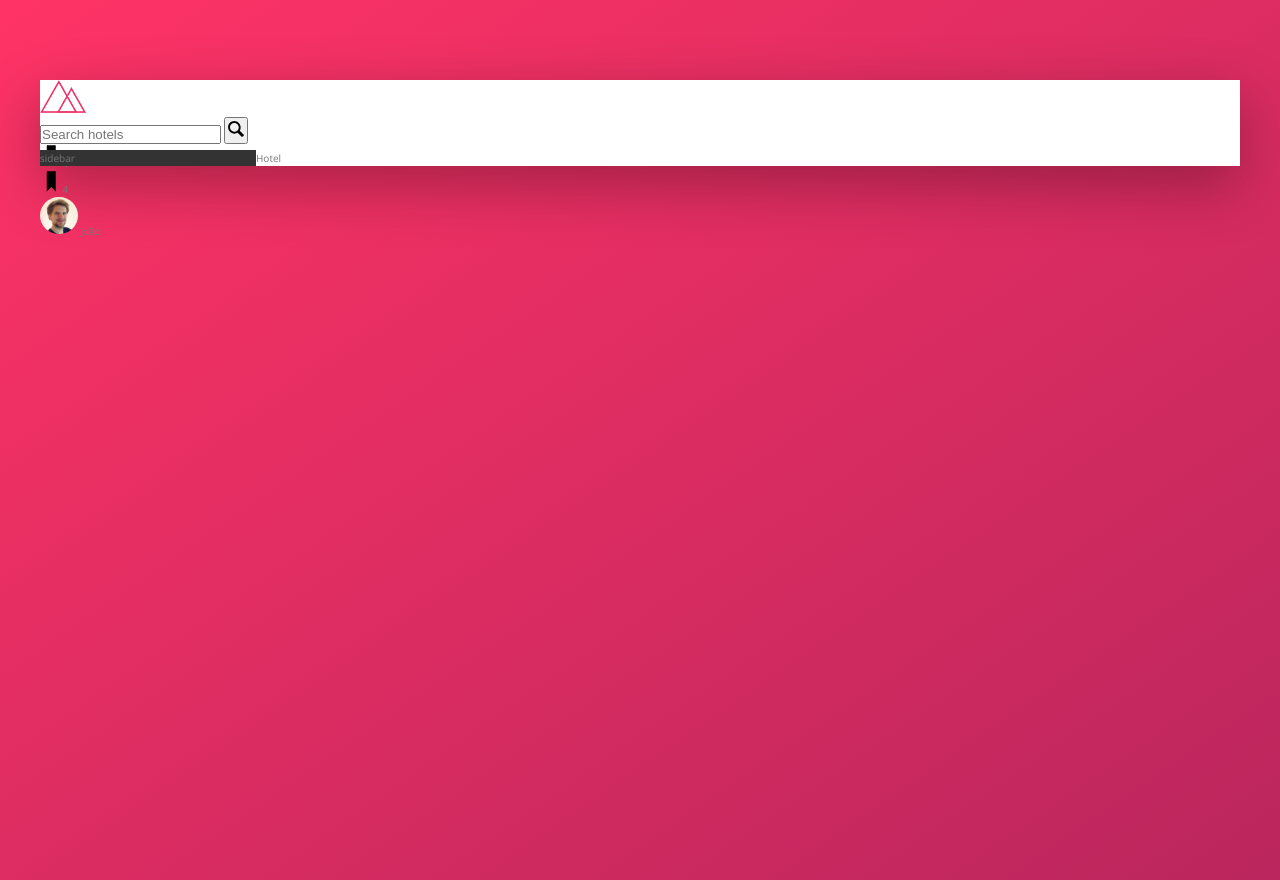
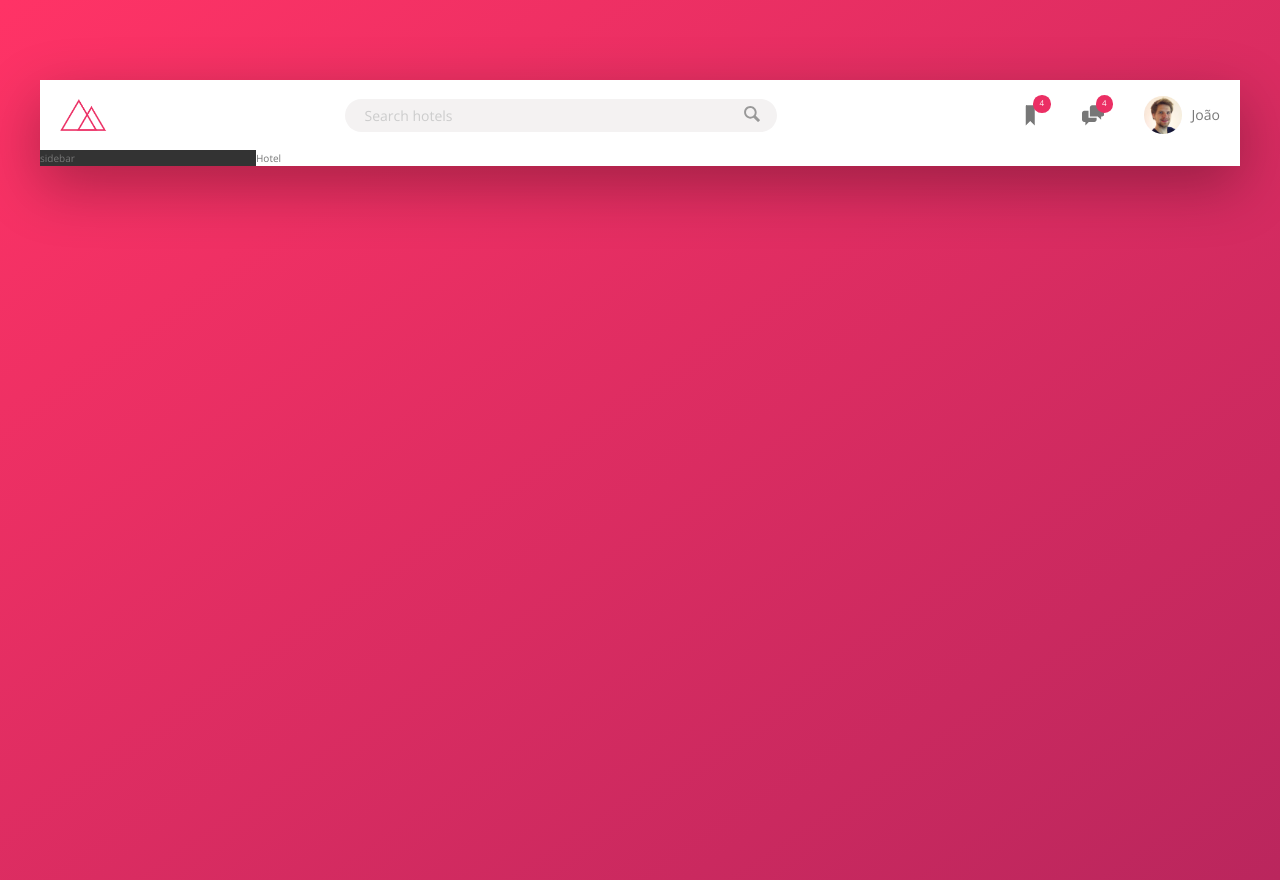
Before and after one commit to renanmartins1813/Trillo, a website: page index.html in a window 1280 px wide. Drawn offline with nearby package versions, Linux system fonts and the light colour scheme.

Commit message:
working on header

```diff
--- a/index.html
+++ b/index.html
@@ -37,7 +37,7 @@
 
                 <div class="user-nav__icon-box">
                     <svg class="user-nav__icon">
-                        <use xlink:href="./img/sprite.svg#icon-bookmark"></use>
+                        <use xlink:href="./img/sprite.svg#icon-chat"></use>
                         <span class="user-nav__notification">4</span>
                     </svg>
                 </div>
--- a/sass/_layout.scss
+++ b/sass/_layout.scss
@@ -6,9 +6,14 @@
 }
 
 .header {
+  font-size: 1.4rem;
   height: 7rem;
   background-color: var(--color-white);
   border-bottom: var(--color-grey-light-2);
+
+  display: flex;
+  justify-content: space-between;
+  align-items: center;
 }
 
 .content {
--- a/sass/components/_logo.scss
+++ b/sass/components/_logo.scss
@@ -1,3 +1,4 @@
-.logo{
+.logo {
   height: 3.25rem;
+  margin-left: 2rem;
 }
--- a/sass/components/_search.scss
+++ b/sass/components/_search.scss
@@ -1,10 +1,53 @@
 .search {
-  &__input {}
+  flex: 0 0 40%;
+  display: flex;
+  justify-content: center;
+  align-self: center;
 
-  &__button {}
+  &__input {
+    font-family: inherit;
+    font-size: inherit;
+    color: inherit;
+    background-color: var(--color-grey-light-2);
+    border: none;
+    padding: .7rem 2rem;
+    border-radius: 100px;
+    width: 90%;
+    transition: all .2s;
+    margin-right: -3.5rem;
+
+    &:focus {
+      outline: none;
+      width: 100%;
+      background-color: var(--color-grey-light-3);
+    }
+
+    &::-webkit-input-placeholder {
+      font-weight: 100;
+      color: var(--color-grey-light-4);
+    }
+  }
+
+  &__input:focus+&__button {
+    background-color: var(--color-grey-light-3);
+  }
+
+  &__button {
+    border: none;
+    background-color: var(--color-grey-light-2);
+
+    &:focus {
+      outline: none;
+    }
+
+    &:active {
+      transform: translateY(2px);
+    }
+  }
 
   &__icon {
     height: 2rem;
     width: 2rem;
+    fill: var(--color-grey-dark-3);
   }
 }
--- a/sass/components/_user-nav.scss
+++ b/sass/components/_user-nav.scss
@@ -1,18 +1,57 @@
 .user-nav {
-  &__icon-box {}
+  align-self: stretch;
+  display: flex;
+  flex-flow: row nowrap;
+  justify-content: center;
+  align-items: center;
+
+  &>* {
+    padding: 0 2rem;
+    cursor: pointer;
+    height: 100%;
+
+    display: flex;
+    flex-flow: row nowrap;
+    justify-content: center;
+    align-items: center;
+  }
+
+  &>*:hover {
+    background-color: var(--color-grey-light-2);
+  }
+
+  &__icon-box {
+    position: relative;
+  }
 
   &__icon {
     height: 2.25rem;
     width: 2.25rem;
+    fill: var(--color-grey-dark-2);
   }
 
-  &__notification {}
+  &__notification {
+    font-size: .8rem;
+    height: 1.75rem;
+    width: 1.75rem;
+    border-radius: 50%;
+    background-color: var(--color-primary);
+    color: var(--color-white);
+    position: absolute;
+    top: 1.5rem;
+    right: 1.1rem;
+
+    display: flex;
+    justify-content: center;
+    align-items: center;
+  }
 
   &__user {}
 
   &__user-photo {
     height: 3.75rem;
     border-radius: 50%;
+    margin-right: 1rem;
   }
 
   &__user-name {}
```
Also changed, not shown: css/style.css.
